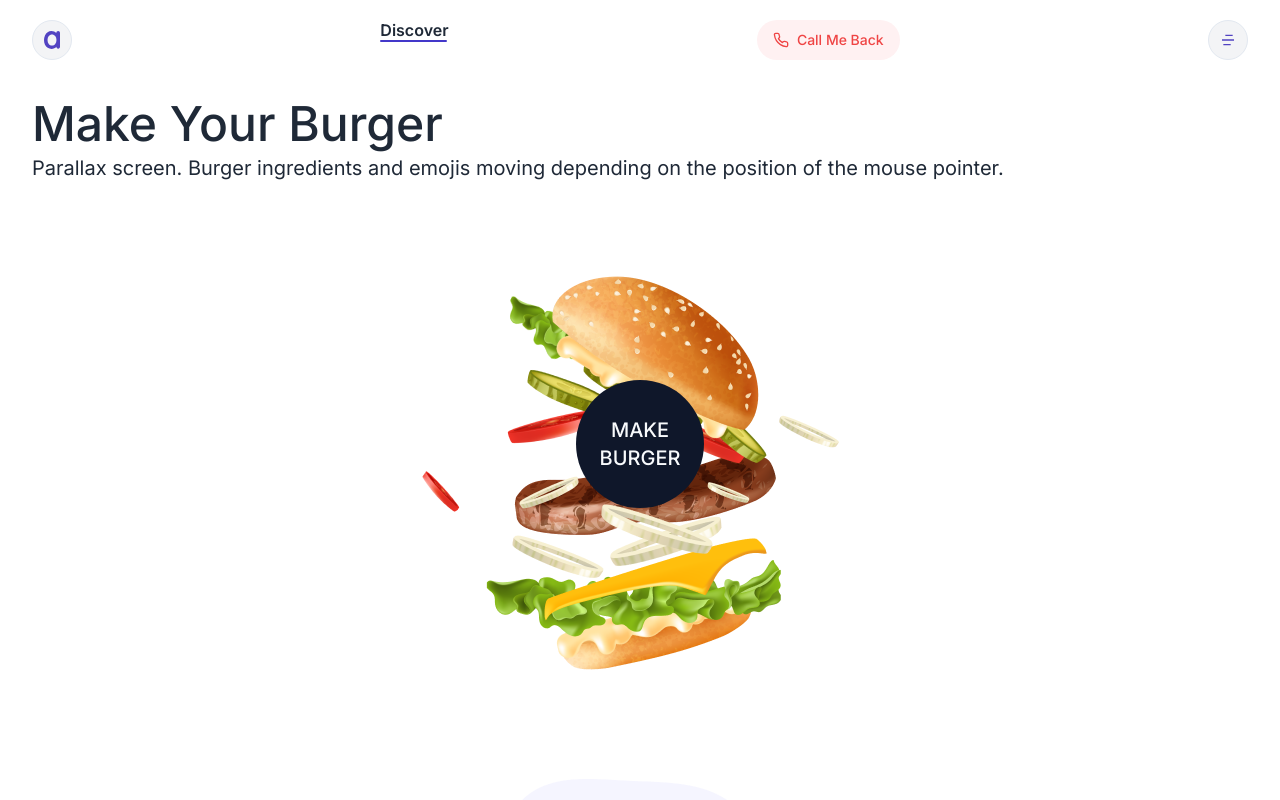
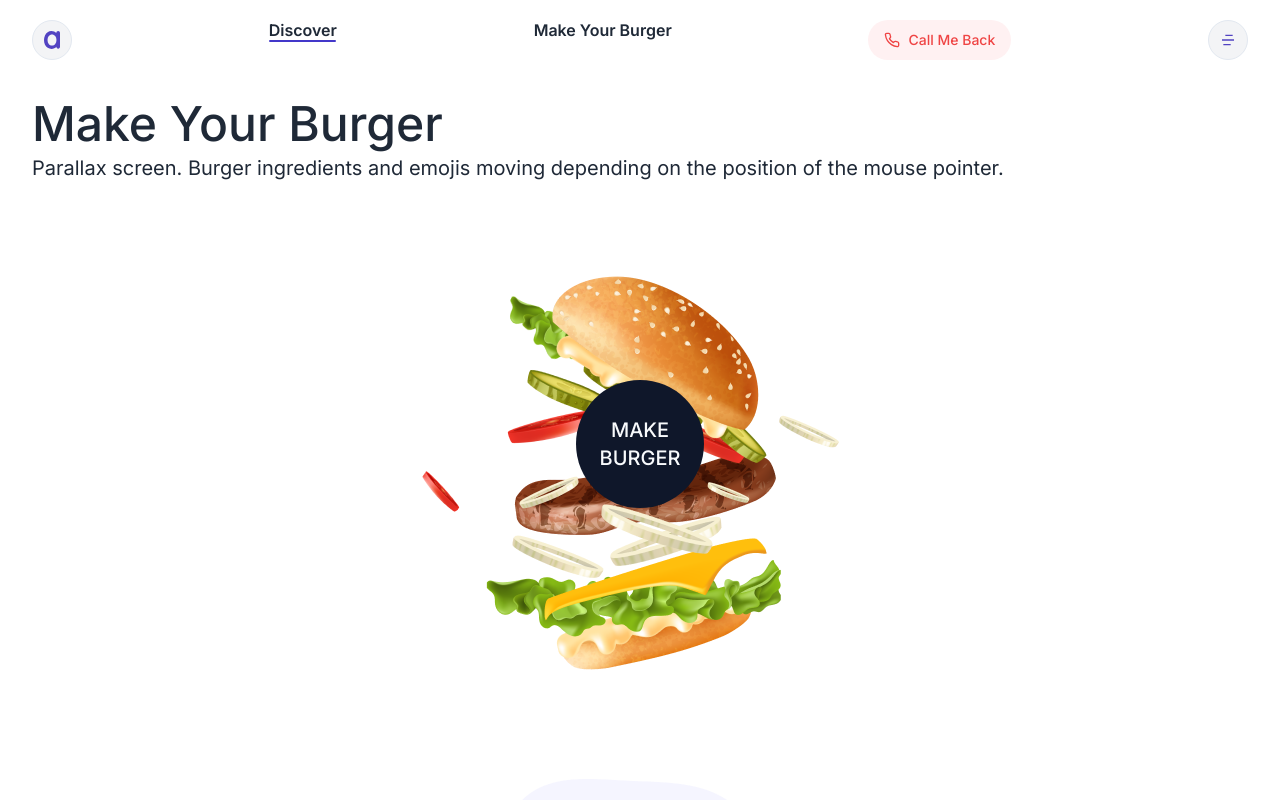
Before and after one commit to Alek30k/Make-Your-Burguer, a Next.js app: page / in a window 1280 px wide. Shown: the top 800 px of the page. Built offline with nearby package versions, Linux system fonts and the light colour scheme.

Commit message:
last commit

```diff
--- a/components/navbar.tsx
+++ b/components/navbar.tsx
@@ -17,6 +17,7 @@ const Navbar = () => {
   return (
     <>
       <nav className="flex justify-between mt-5">
+        <Link href="/">
           <Button
             variant="outline"
             size="icon"
@@ -24,13 +25,21 @@ const Navbar = () => {
           >
             <IconLogo />
           </Button>
+        </Link>
 
         <Link
           href="/about"
-          className="text-gray-800 text-base font-semibold font-['Open Sans'] leading-tight"
+          className="hidden text-gray-800 sm:block text-base font-semibold font-['Open Sans'] leading-tight"
         >
           Discover
-          <div className="w-[67px] h-0.5 relative bg-indigo-700 rounded-[99px]"></div>
+          <div className=" w-[67px] h-0.5 relative bg-indigo-700 rounded-[99px]"></div>
+        </Link>
+        <Link
+          href="/make-your-burger"
+          className="hidden text-gray-800 sm:block text-base font-semibold font-['Open Sans'] leading-tight"
+        >
+          Make Your Burger
+          {/* <div className=" w-[67px] h-0.5 relative bg-indigo-700 rounded-[99px]"></div> */}
         </Link>
 
         <Button className="rounded-full bg-rose-50 text-red-500 hover:bg-rose-500 hover:text-rose-50">
```
Lines whose indentation alone changed are shown as unchanged.
